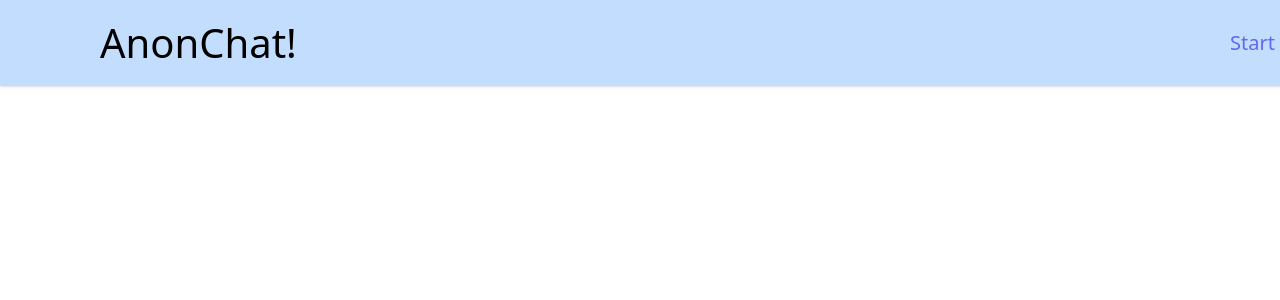
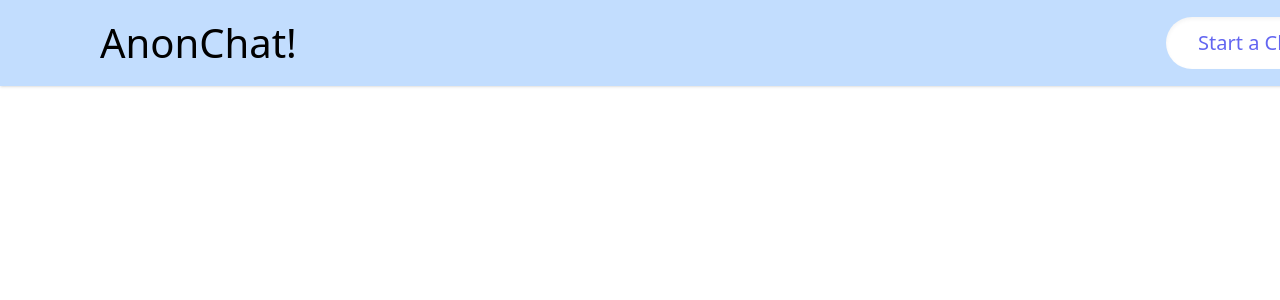
Before and after one commit to world-wide-techies/annon_chat, a Next.js app: page / in a window 1280 px wide. Shown: the top 300 px of the page. Built offline with nearby package versions, Linux system fonts and the light colour scheme; a web font is replaced by a local one.

Commit message:
Monday, August 7, 2023 at 12:10 AM West Africa Standard Time

```diff
--- a/app/components/Nav_comp.js
+++ b/app/components/Nav_comp.js
@@ -8,8 +8,10 @@ const Nav = () => {
           AnonChat!
         </div>
 
-        <div className="text-indigo-500 text-xl font-normal leading-7">
-          Start a Chat
+        <div className="px-8 py-3 bg-white rounded-[109px] shadow-inner justify-center items-center  flex">
+          <div className="text-indigo-500 text-xl font-normal leading-7">
+            Start a Chat
+          </div>
         </div>
       </div>
     </div>
```
